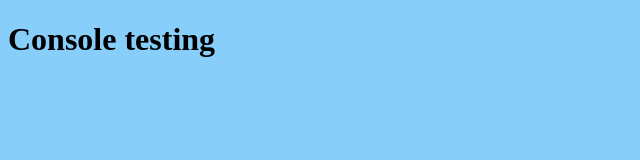
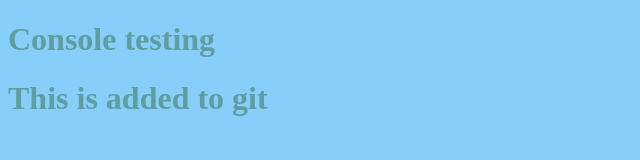
Before and after one commit to noorashref/javascriptnotes, a plain HTML site: page index.html in a window 1280 px wide. Shown: the whole page, without its empty margins (0-640 px from the left). Drawn offline with Linux system fonts and the light colour scheme.

Commit message:
add new line to index html and style

```diff
--- a/index.html
+++ b/index.html
@@ -8,6 +8,7 @@
   </head>
   <body>
     <h1>Console testing</h1>
+    <h1>This is added to git</h1>
     <script src="index.js"></script>
     <script src="forloop.js"></script>
   </body>
--- a/style.css
+++ b/style.css
@@ -1,3 +1,4 @@
-body{
-    background-color: lightskyblue;
+body {
+  background-color: lightskyblue;
+  color: cadetblue;
 }
```
